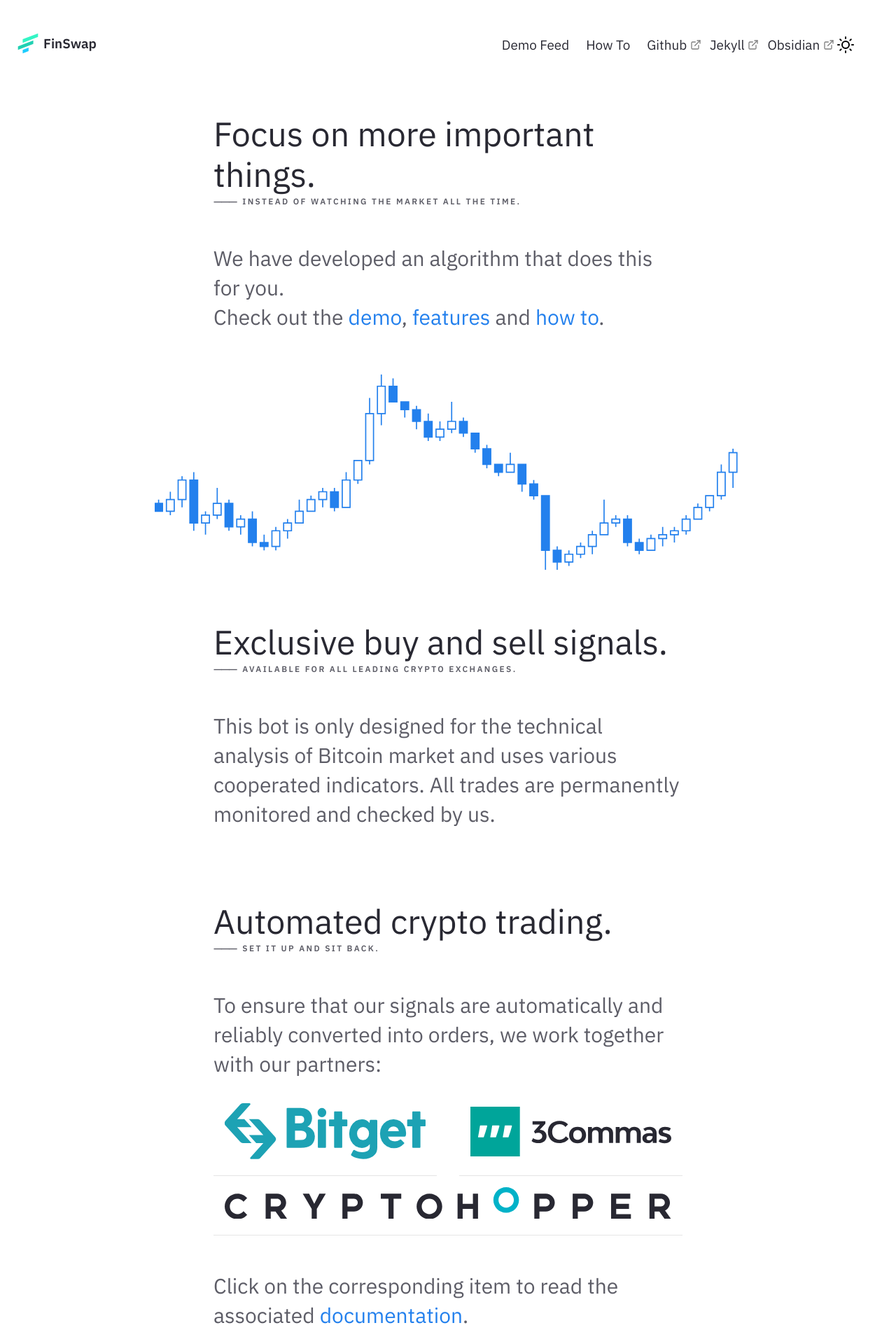
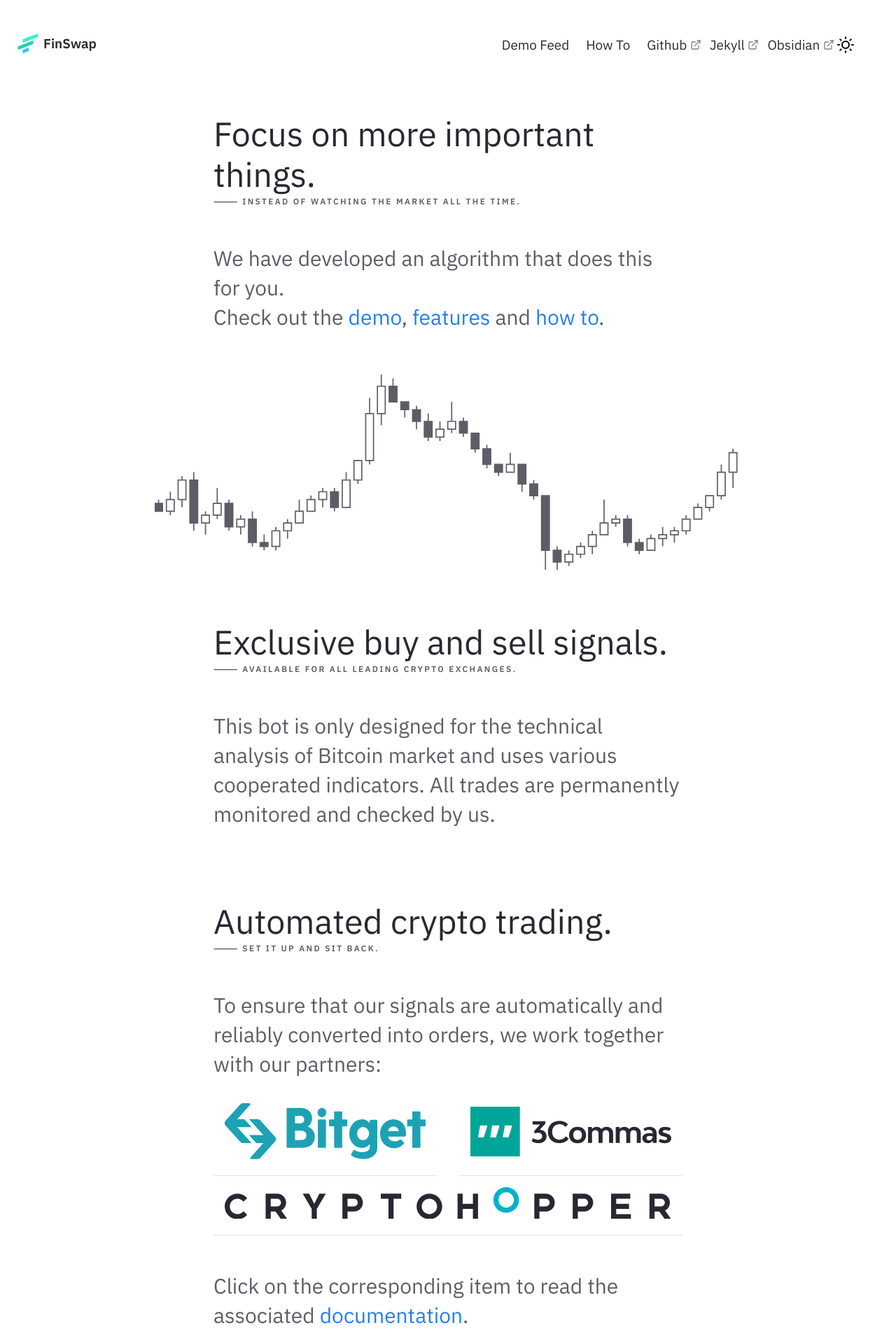
Before and after one commit to kevinroku/nroku.github.io, a Jekyll site: the page built from pages/index.md, in a window 1280 px wide. Shown: the top 1920 px of the page at 70% size. Built offline with Jekyll 4.4.1, drawn with Linux system fonts in a browser that asks for light colours.

Commit message:
Update Chart.html

```diff
--- a/_includes/_snippets/Chart.html
+++ b/_includes/_snippets/Chart.html
@@ -1,8 +1,8 @@
 <svg viewBox="0 -50 150 50" fill="none" xmlns="http://www.w3.org/2000/svg">
   <defs>
   <style>
-    #red { fill:var(--color-text-link); stroke:var(--color-text-link); stroke-width:0.3 }
-    #green { fill:none; stroke:var(--color-text-link); stroke-width:0.3 }
+    #red { fill:var(--color-text-sub); stroke:var(--color-text-sub); stroke-width:0.3 }
+    #green { fill:none; stroke:var(--color-text-sub); stroke-width:0.3 }
   </style>
   </defs>
   <path d="M 0 -15 L 0 -17 L 2 -17 L 2 -15 Z M 1 -15 L 1 -15 M 1 -17 L 1 -18" id="red" />
```
